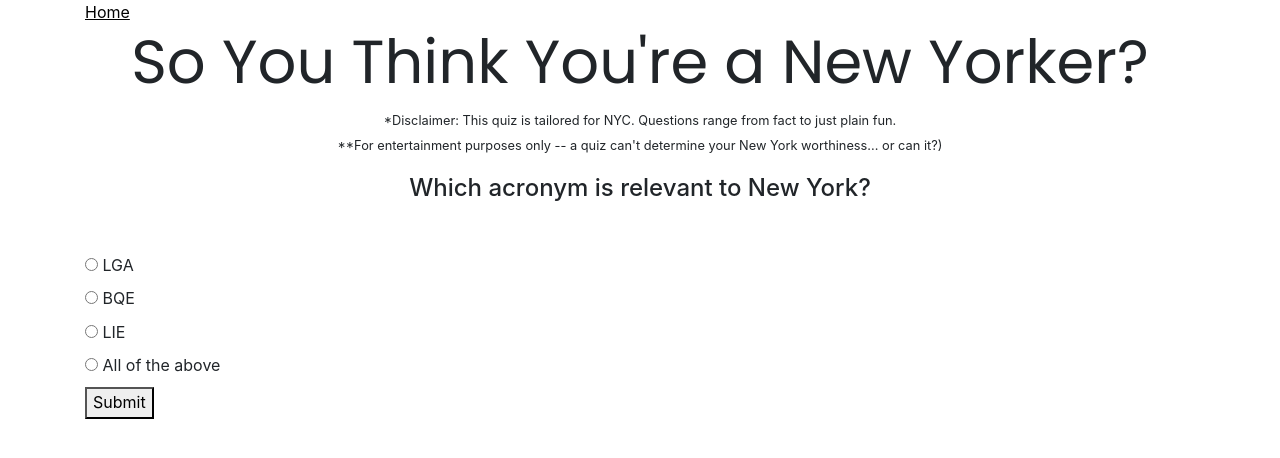
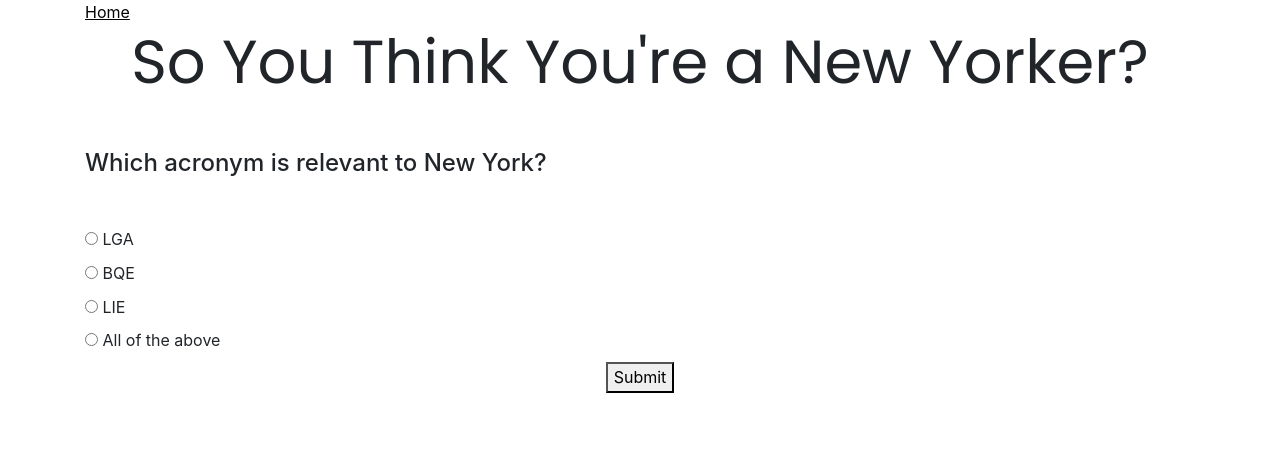
Before and after one commit to kimcarey/ny-quiz, a Flask app: page /quiz in a window 1280 px wide. Shown: the top 458 px of the page. Run offline with Flask 2, Linux system fonts and the light colour scheme; some libraries are stand-ins or nearby versions.

Commit message:
Added div form and class to h3 for style purposes.

```diff
--- a/templates/quiz.html
+++ b/templates/quiz.html
@@ -3,11 +3,10 @@
 {% block content %}
 
     <h1 style="font-family: Poppins">So You Think You're a New Yorker?</h1>
-    <p><small>*Disclaimer: This quiz is tailored for NYC. Questions range from fact to just plain fun.<br>
-        **For entertainment purposes only -- a quiz can't determine your New York worthiness... or can it?)</small></p>
 
-    <h3>{{ question }}</h3>
+    <h3 class="subtitle">{{ question }}</h3>
 
+    <div class="form">
         <form action="">
             <input type="radio" id="choice1" name="answer" value="c1">
             <label for="choice1">{{ c1 }}</label><br>
@@ -21,8 +20,11 @@
             <input type="hidden" id="seed" name="seed" value="{{ seed }}">
             <input type="hidden" id="answers" name="answers" value="{{ answers }}">
             <input type="hidden" id="question_id" name="question_id" value="{{ question_id }}">
+            <div style="text-align:center">
                 <button type="submit">Submit</button>
+            </div>
         </form>
+    </div>
 
 
 {% endblock %}
```
Lines whose indentation alone changed are shown as unchanged.
